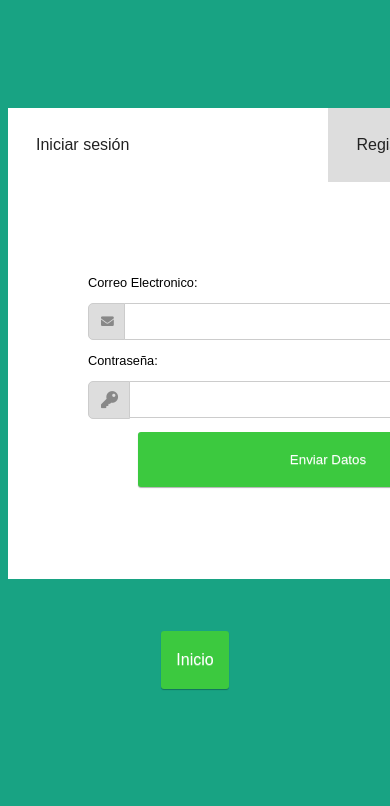
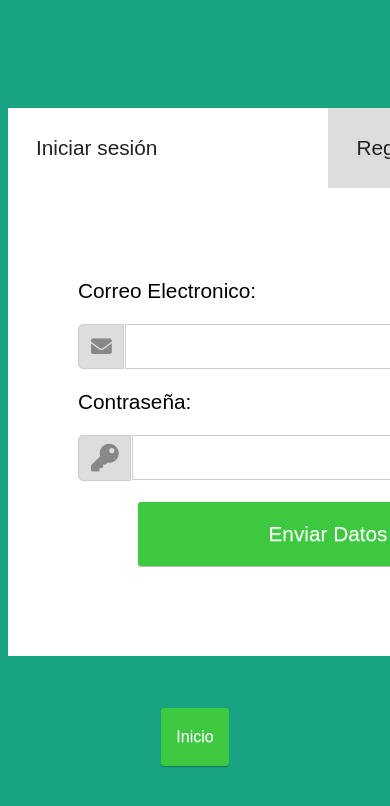
Before and after one commit to Lonk1520/Dr_Carro, a plain HTML site: page formulario.html in a window 390 px wide. Shown: the top 806 px of the page. Drawn offline with Linux system fonts and the light colour scheme.

Commit message:
Add files via upload

```diff
--- /dev/null
+++ b/css/animaciones.css
@@ -0,0 +1,15 @@
+body{
+	animation: transitioIn 0.75s;
+}
+
+ @Keyframes transitioIn{
+ 	from{
+ 		opacity: 0;
+ 		transform: translateY(-10px);
+ 	}
+
+ 	to{
+ 		opacity: 1;
+ 		transform: translateY(0);
+ 	}
+ }
--- a/css/boton.css
+++ b/css/boton.css
@@ -5,6 +5,7 @@
 	text-decoration: none;
 	text-shadow: 0 1px 0 rgba(255,255,255,0.3);
 	box-shadow: 0 1px 1px rgba(0,0,0,0.3);
+	font-size: 1em;
 }
 
 .btn-green{
--- a/css/formularioR.css
+++ b/css/formularioR.css
@@ -113,11 +113,12 @@ body{
 		form{
 			margin: 0 auto;
 			background-color: white;
-			width: 480px;
-			padding: 80px;
+			width: 500px;
+
+			padding: 70px;
 			color: #999
 			border-radius: 0 0 3px p3x;
-			font-size: 0.8em;
+			font-size: 1.3em;
 		}
 
 		input, textarea{
@@ -128,7 +129,7 @@ body{
 
 		.field{
 			border: solid 1px #CCC;
-			padding: 10px;
+			padding: 14px;
 			width: 380px;
 			border-radius: 0 5px 5px 0;
 		}
@@ -191,6 +192,7 @@ body{
 			display: block;
 			padding: 28px 28px;
 			text-decoration: none;
+			font-size: 1.3em;
 		}
 
 		#menu ul li a:hover{
--- a/formulario.html
+++ b/formulario.html
@@ -6,6 +6,7 @@
 	<link rel="stylesheet" href="css/boton.css">
 	<link rel="stylesheet" href="css/formularioR.css">
 	<link rel="stylesheet" href="css/all.css">
+	 <link rel="stylesheet" type="text/css" href="css/animaciones.css">
 </head>
 <body>
 	<div id="menu">
@@ -82,6 +83,7 @@
 						<input type="text" class="field"> <br>
 					</div>
 			</div>
+			<br><br>
 
 		<p class="center-content"><input type="submit" class="btn btn-green" value="Enviar Datos"></p>
 		</form>
```
Also changed, not shown: comunidad.html (+1 -0 lines), index.html (+1 -0 lines), perfil.html (+1 -0 lines).
